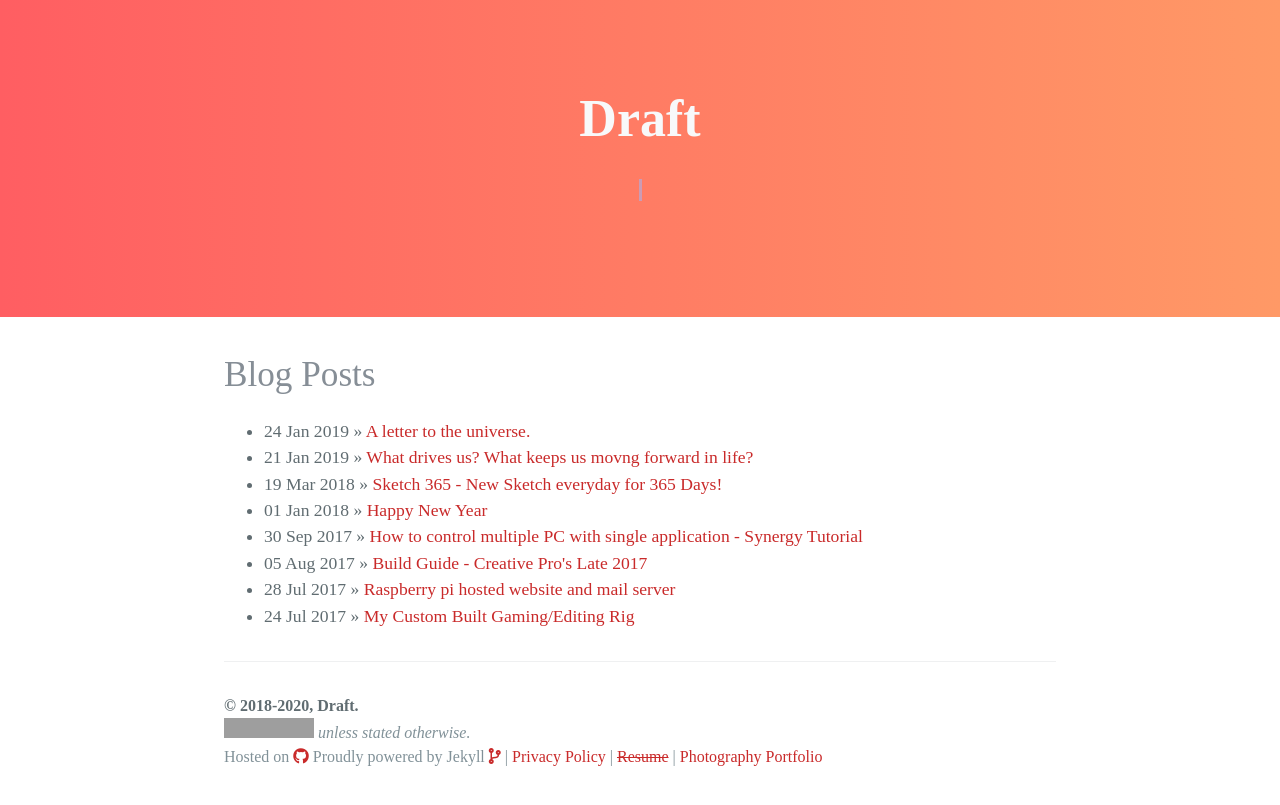
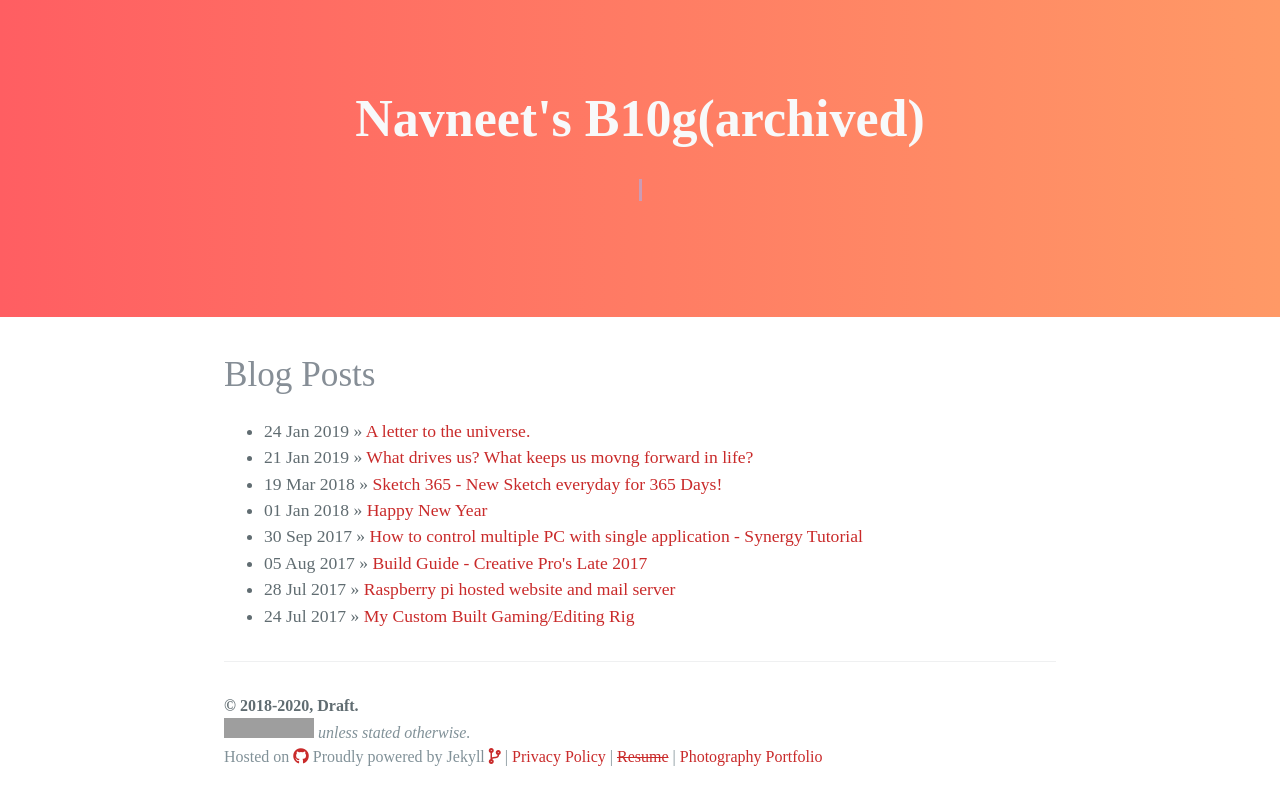
Before and after one commit to Navneet-Suresh/Navneet-Suresh.github.io, a Jekyll site: the page built from index.html, in a window 1280 px wide. Shown: the top 805 px of the page. Built offline with Jekyll 4.4.1, drawn with Linux system fonts in a browser that asks for light colours; nearby versions of some CDN libraries; the list of posts is cut into pages by our own code; comment, search, counter and statistics services are not loaded; grey boxes are pictures that could not be loaded.

Commit message:
Update _config.yml
Update site name.

```diff
--- a/_config.yml
+++ b/_config.yml
@@ -1,6 +1,6 @@
 # Setup
-title: Draft
-tagline: My thoughts, Views and Ideas
+title: Navneet's B10g(archived)
+tagline: My thoughts, Views and Ideas.
 description: This blog is a place where I will share my thoughts, views and my percpective on everything that touches me in my daily routine.
 author:
   name: Navneet
```
